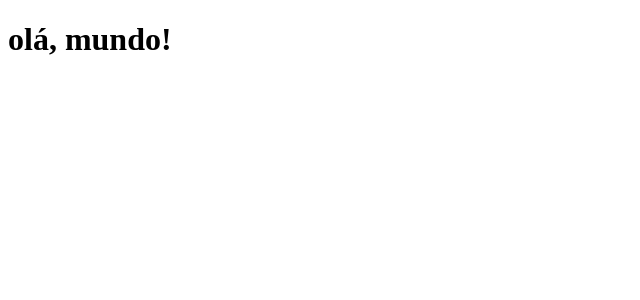
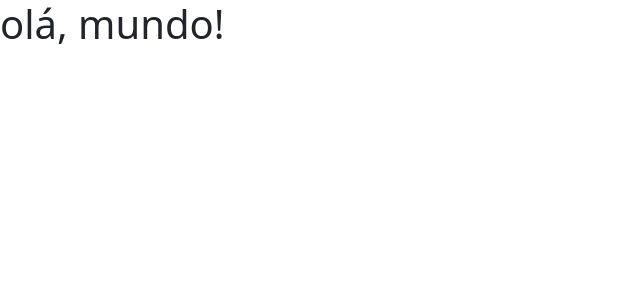
Before and after one commit to idilenebrito/projeto-sds5, a React (Create React App) app in the folder frontend/: page / in a window 1280 px wide. Shown: the top 300 px of the page, without its empty margins (0-640 px from the left). Built offline with nearby package versions, Linux system fonts and the light colour scheme.

Commit message:
add Bootstrap

```diff
--- /dev/null
+++ b/frontend/src/assets/css/styles.css
@@ -0,0 +1,32 @@
+@import url('https://fonts.googleapis.com/css2?family=Ubuntu:wght@300;400;500;700&display=swap');
+:root {
+    --color-primary: #FF8400;
+}
+
+html, body {
+    height: 100%;
+    font-family: "Ubuntu", sans-serif;
+}
+
+#root {
+    display: flex;
+    flex-direction: column;
+    height: 100%;
+}
+
+.content {
+    flex: 1 0 auto;
+}
+
+.footer {
+    flex-shrink: 0;
+    text-align: center;
+}
+
+.bg-primary {
+    background-color: var(--color-primary) !important;
+}
+
+.text-primary {
+    color: var(--color-primary) !important;
+}
--- a/frontend/src/index.tsx
+++ b/frontend/src/index.tsx
@@ -1,7 +1,8 @@
 import React from 'react';
 import ReactDOM from 'react-dom';
+import 'bootstrap/dist/css/bootstrap.css';
+
 import App from './App';
-
 
 ReactDOM.render(
   <React.StrictMode>
```
